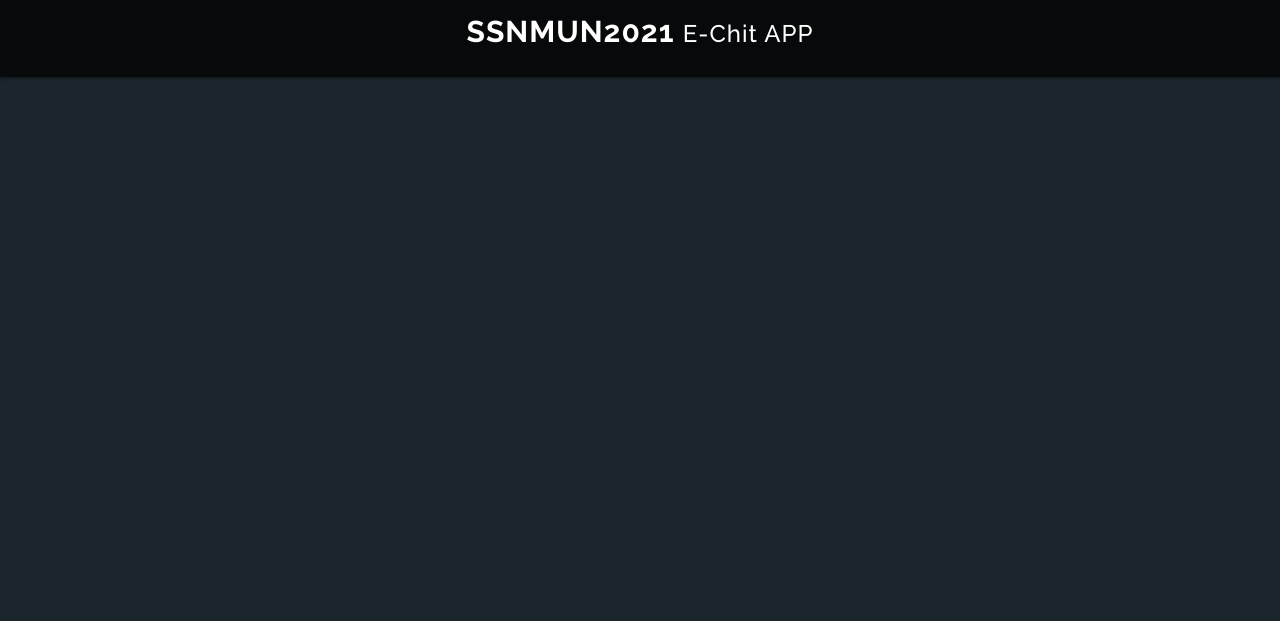
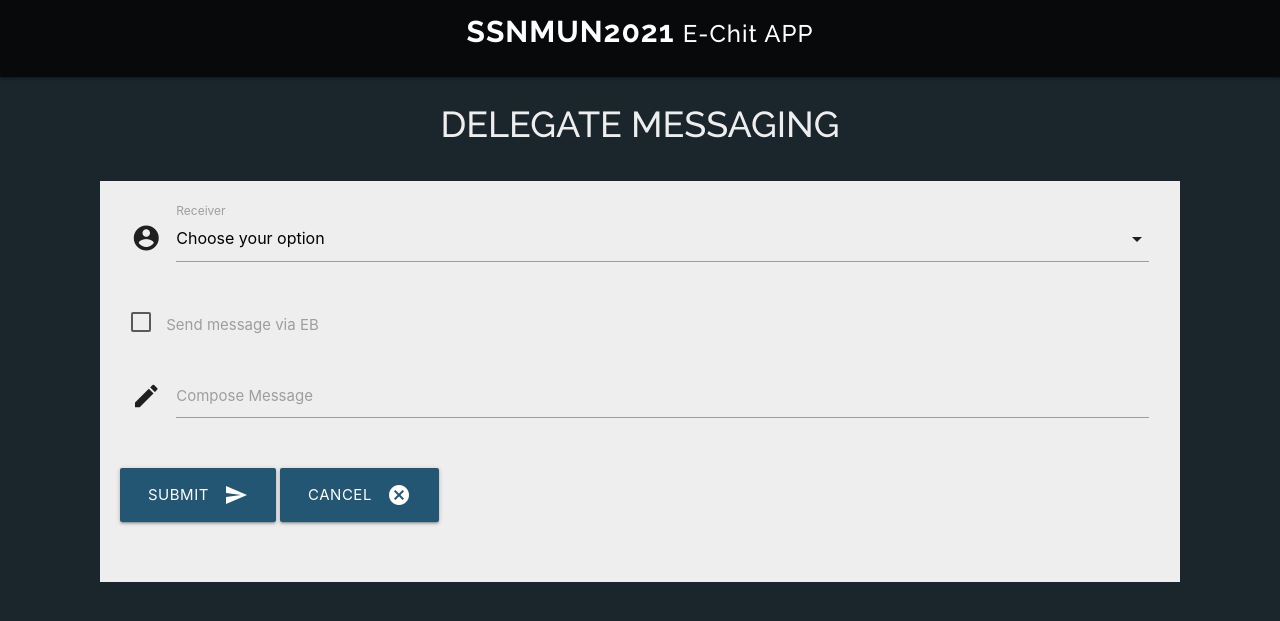
Before and after one commit to MaheshBharadwaj/SSN-MUN-Website, a Flask app: page /send-delegate in a window 1280 px wide. Shown: the top 621 px of the page. Run offline with Flask 2, Linux system fonts and the light colour scheme; a user stored in the database is signed in; some libraries are stand-ins or nearby versions.

Commit message:
[ADD] forms for sending messages

```diff
--- a/static/css/dashboard.css
+++ b/static/css/dashboard.css
@@ -90,6 +90,25 @@ nav .brand-logo i {
     color: black;
 }
 
+.message-form {
+    background-color: #EEE;
+    margin: 20px 100px;
+    padding: 20px;
+}
+
+.btn,
+.btn-large {
+    background-color: var(--primary);
+}
+
+.btn-large:hover.cancel {
+    background-color: red;
+}
+
+.form-label {
+    /* color: whitesmoke !important; */
+}
+
 @media only screen and (max-width: 992px) {
     .header-banner {
         font-size: 24px;
@@ -115,4 +134,8 @@ nav .brand-logo i {
     .brand-sub-title {
         display: none;
     }
+    .message-form {
+        margin: 50px 20px;
+        padding: 10px;
+    }
 }
--- a/templates/dashboard.html
+++ b/templates/dashboard.html
@@ -5,7 +5,6 @@
     <meta charset="UTF-8">
     <meta name="viewport" content="width=device-width, initial-scale=1.0">
 
-    <link rel="preconnect" href="https://fonts.gstatic.com">
     <link rel="preconnect" href="https://fonts.gstatic.com">
     <link href="https://fonts.googleapis.com/css2?family=Raleway:ital,wght@0,500;0,600;0,700;0,800;1,500;1,600;1,700&display=swap" rel="stylesheet">
     <link href="https://fonts.googleapis.com/icon?family=Material+Icons" rel="stylesheet">
--- a/templates/delegate-message.html
+++ b/templates/delegate-message.html
@@ -18,6 +18,12 @@
     <script src="https://cdnjs.cloudflare.com/ajax/libs/materialize/1.0.0/js/materialize.min.js"></script>
 
     <script src="https://kit.fontawesome.com/e979b53514.js" crossorigin="anonymous"></script>
+    <script>
+        $(document).ready(function() {
+            $('select').formSelect();
+        });
+    </script>
+
 </head>
 
 <body>
@@ -38,6 +44,54 @@
             <!-- <a href="#" class="brand-logo right hide-on-med-and-down"><img height=80px -->
             <!-- src="{{url_for('static', filename='images/alt-colourlogo_withdate_cropped.png')}}"></a> -->
         </nav>
+        <header class="header-banner">
+            DELEGATE MESSAGING
+        </header>
+        <div class='message-form'>
+            <form action="/send-delegate" method="POST">
+                <div class="row">
+                    <div class="input-field col s12">
+                        <i class="material-icons prefix">account_circle</i>
+                        <select>
+                            <option value="" selected>Choose your option</option>
+                            <option value="1">Option 1</option>
+                            <option value="2">Option 2</option>
+                            <option value="3">Option 3</option>
+                         </select>
+                        <label class='form-label'>Receiver</label>
+                    </div>
+                    <div class="row">
+
+                        <div class="input-field col s12">
+                            <label>
+                                <input type="checkbox" class="filled-in"  />
+                                <span>Send message via EB</span>
+                            </label>
+                        </div>
+                    </div>
+                    <br>
+                    <div class="row">
+
+                        <div class="input-field col s12">
+                            <i class="material-icons prefix">mode_edit</i>
+                            <textarea id="icon_prefix2" class="materialize-textarea"></textarea>
+                            <label for="icon_prefix2">Compose Message</label>
+                        </div>
+                    </div>
+
+                    <div class="row">
+                        <button class="btn-large waves-effect waves-light" type="submit" name="action">Submit
+                            <i class="material-icons right">send</i>
+                        </button>
+                        <a class="btn-large waves-effect waves-light cancel" href="/dashboard">Cancel
+                            <i class="material-icons right">cancel</i>
+                        </a>
+                    </div>
+                </div>
+            </form>
+        </div>
+
+
     </div>
 </body>
 
```
Also changed, not shown: templates/eb-message.html (+41 -1 lines).
